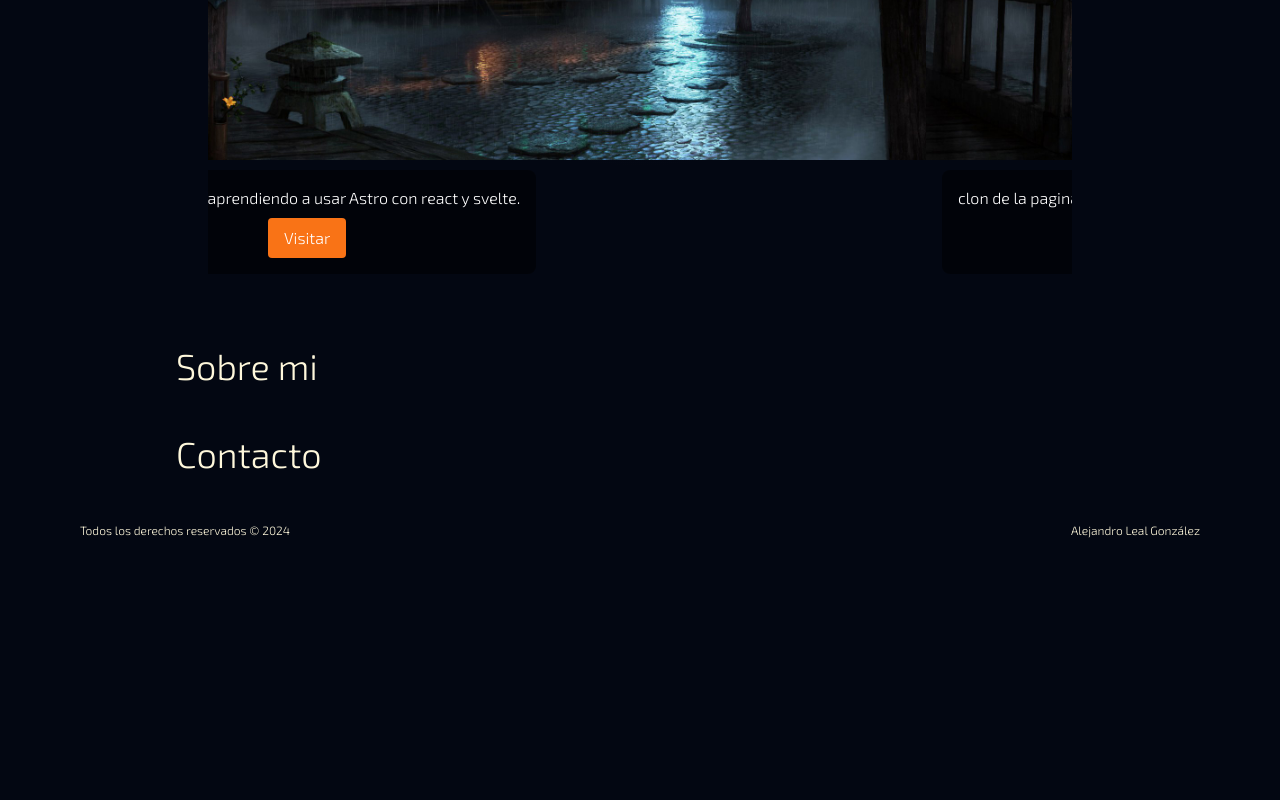
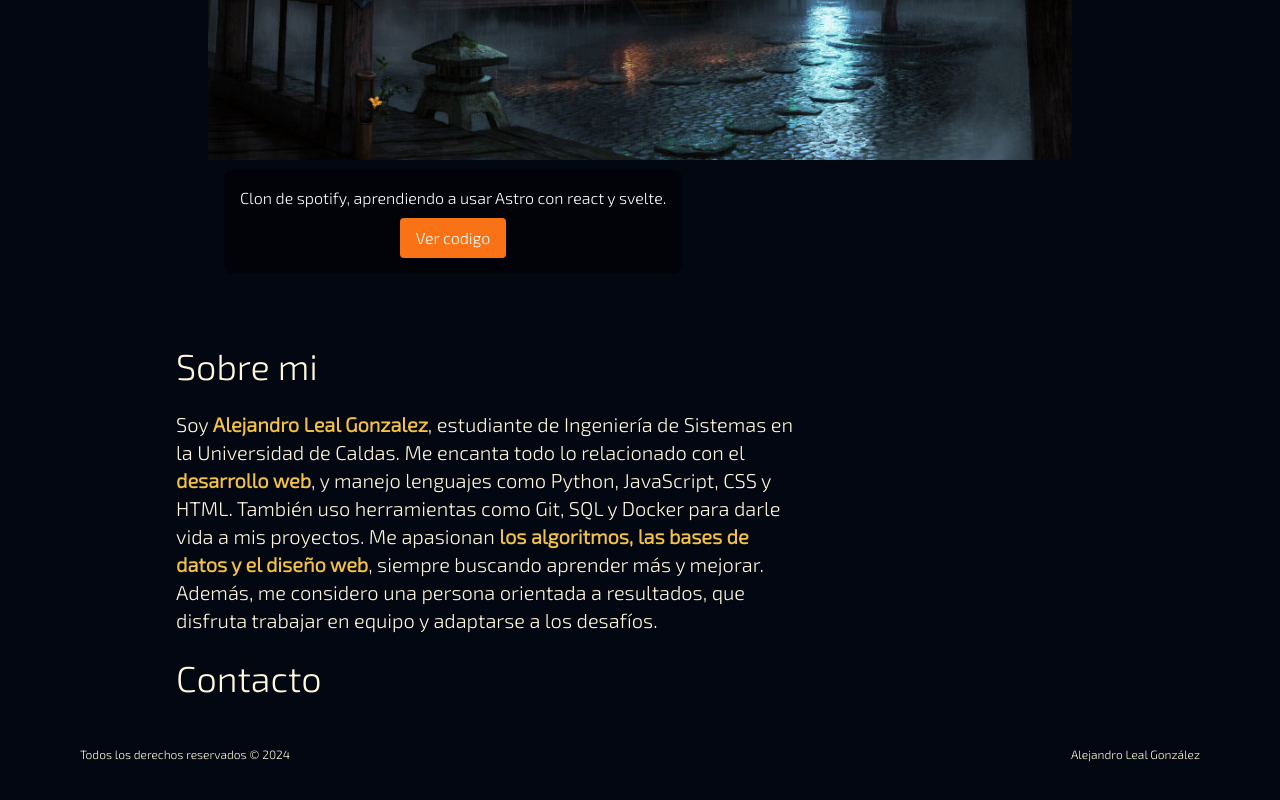
Before and after one commit to AlejandroLealG/portfolio, a Next.js app: page / in a window 1280 px wide. Shown: the part 1916-2716 px from the top of the page. Built offline with nearby package versions, Linux system fonts and the light colour scheme.

Commit message:
Agregado aboutMe

```diff
--- /dev/null
+++ b/src/app/components/aboutMe/AboutMe.tsx
@@ -0,0 +1,16 @@
+export default function AboutMe() {
+  return (
+    <>
+      <p className="text-xl w-2/3">
+        Soy <span className="text-[#f3c242] font-semibold">Alejandro Leal Gonzalez</span>,
+        estudiante de Ingeniería de Sistemas en la Universidad de Caldas. Me encanta todo lo
+        relacionado con el <span className="text-[#f3c242] font-semibold">desarrollo web</span>, y manejo lenguajes como Python,
+        JavaScript, CSS y HTML. También uso herramientas como Git, SQL y Docker para darle vida a mis
+        proyectos. Me apasionan<span className="text-[#f3c242] font-semibold"> los algoritmos,
+        las bases de datos y el diseño web</span>, siempre buscando
+        aprender más y mejorar. Además, me considero una persona orientada a resultados, que disfruta
+        trabajar en equipo y adaptarse a los desafíos.
+      </p>
+    </>
+  )
+}
--- a/src/app/components/aboutMe/Initial.tsx
+++ b/src/app/components/aboutMe/Initial.tsx
@@ -11,7 +11,7 @@ export default function Initial() {
           className="size-20 rounded-full"
         />
         <a
-          href=""
+          href="#contact"
           className="bg-[#1f2937e6] rounded-full justify-start h-7 w-52 text-center border border-green-400"
         >Disponible para trabajar
         </a>
--- a/src/app/components/header/Header.tsx
+++ b/src/app/components/header/Header.tsx
@@ -26,7 +26,7 @@ export default function Header() {
     <div className="sticky top-0 text-white z-20">
     <nav className={`flex p-4 justify-between duration-500 md:px-24 px-12 ${bgColor}`}>
       {/* <img className="w-28 h-12" src="/logo.png"/> */}
-      <h1 className="text-center">// ALG <span className="text-[#f3c242]">Dev</span></h1>
+      <a className="text-center" href="/">// ALG <span className="text-[#f3c242]">Dev</span></a>
       <ul className="flex flex-row gap-4 px-8 hover:cursor-default text-center items-center ">
         <li className="hover:text-[#f3c242]"> <a href="#qualities">Cualidades</a></li>
         <li className="hover:text-[#f3c242]"><a href="#projects">Projectos</a></li>
--- a/src/app/components/projects/Projects.tsx
+++ b/src/app/components/projects/Projects.tsx
@@ -42,7 +42,7 @@ const Carousel = () => {
             <p className="text-white">Clon de spotify, aprendiendo a usar Astro con react y svelte.</p>
             <Link href="/pagina1">
               <button className="bg-orange-500 hover:bg-orange-600 text-white py-2 px-4 rounded">
-                Visitar
+                Ver codigo
               </button>
             </Link>
           </div>
@@ -57,7 +57,7 @@ const Carousel = () => {
             </p>
             <Link href="/pagina2">
               <button className="bg-orange-500 hover:bg-orange-600 text-white py-2 px-4 rounded">
-                Visitar
+                Ver codigo
               </button>
             </Link>
           </div>
@@ -70,7 +70,7 @@ const Carousel = () => {
             <p className="text-white">tari-app, Pagina web astro con enrutamiento</p>
             <Link href="/pagina3">
               <button className="bg-orange-500 hover:bg-orange-600 text-white py-2 px-4 rounded">
-                Visitar
+                Ver codigo
               </button>
             </Link>
           </div>
--- a/src/app/page.tsx
+++ b/src/app/page.tsx
@@ -3,11 +3,12 @@ import Initial from '@/app/components/aboutMe/Initial'
 import Qualities from '@/app/components/qualities/Qualities'
 import Footer from '@/app/components/footer/Footer';
 import Projects from '@/app/components/projects/Projects';
+import AboutMe from './components/aboutMe/AboutMe';
 
 
 export default function Home() {
   return (
-    <main className='h-[3500px] '>
+    <main className=''>
       <Header />
       <div className='sm:px-12 lg:px-20 xl:px-44'>
         <Initial />
@@ -22,6 +23,7 @@ export default function Home() {
         <div id='aboutMe'>
           <h2 className='text-4xl py-6'>Sobre mi</h2>
         </div>
+        <AboutMe />
         <div id='contact'>
           <h2 className='text-4xl py-6'>Contacto</h2>
         </div>
```
